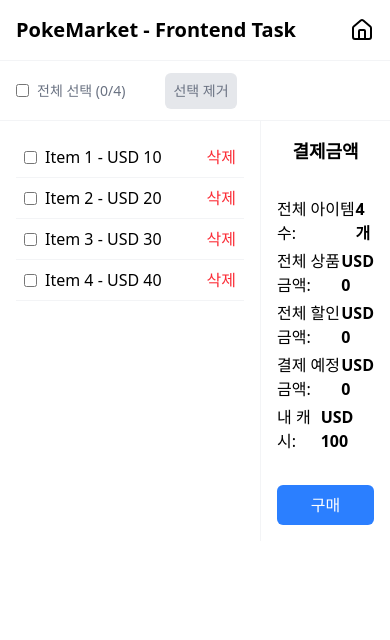
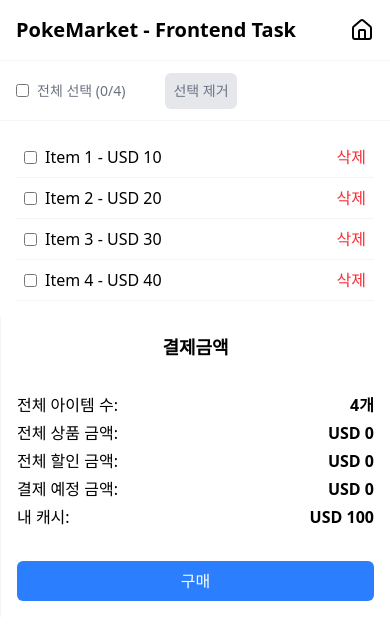
Before and after one commit to jaeelee/pocamarket-fe-task, a React (Vite) app: page /cart in a window 390 px wide. Shown: the top 640 px of the page. Built offline with nearby package versions, Linux system fonts and the light colour scheme.

Commit message:
feat: 반응형ui 적용

```diff
--- a/src/Cart.tsx
+++ b/src/Cart.tsx
@@ -41,7 +41,7 @@
             선택 제거
           </button>
         </div>
-        <div className="flex">
+        <div className="flex flex-col md:flex-row">
           <section className="flex flex-1 flex-col p-4">
             {exampleCartItems.map((item) => (
               <div
@@ -60,7 +60,7 @@
               </div>
             ))}
           </section>
-          <nav className="w-1/3 flex flex-col gap-8 justify-center items-center p-4 border-l border-gray-100">
+          <nav className="md:w-1/3 flex flex-col gap-8 justify-center items-center p-4 border-l border-gray-100">
             <h2 className="text-lg font-bold">결제금액</h2>
             <div className="w-full flex flex-col gap-1">
               <p className="flex justify-between">
```
